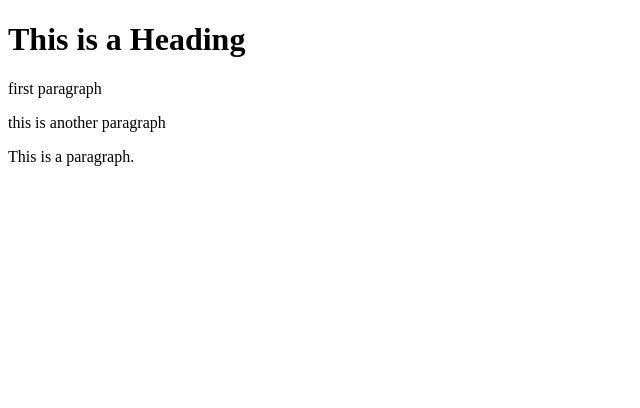
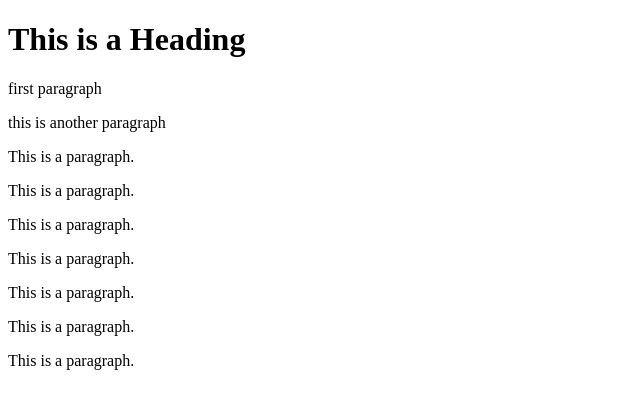
Before and after one commit to leomar1960/learning-git, a plain HTML site: page index.html in a window 1280 px wide. Shown: the whole page, without its empty margins (0-640 px from the left). Drawn offline with Linux system fonts and the light colour scheme.

Commit message:
this is to many paragraphs

```diff
--- a/index.html
+++ b/index.html
@@ -11,6 +11,12 @@
   <p>first paragraph</p>
   <p>this is another paragraph</p>
   <p>This is a paragraph.</p>
+  <p>This is a paragraph.</p>
+  <p>This is a paragraph.</p>
+  <p>This is a paragraph.</p>
+  <p>This is a paragraph.</p>
+  <p>This is a paragraph.</p>
+  <p>This is a paragraph.</p>
 
 </body>
 
```
